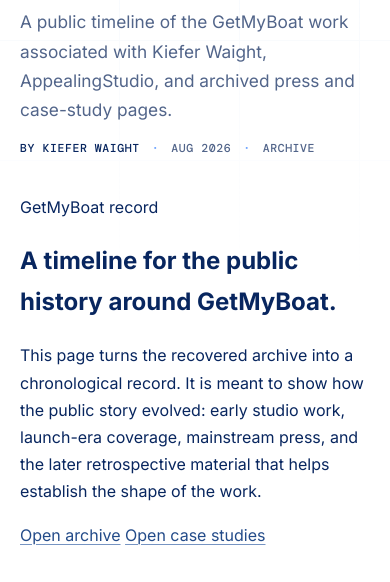
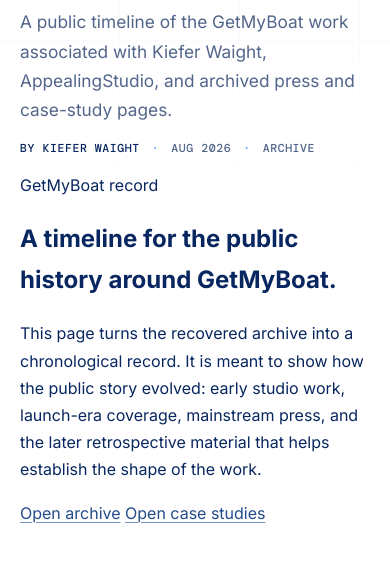
Before and after one commit to kieferwaight/kieferwaight.com, an Astro site: page /archive/getmyboat-timeline in a window 390 px wide. Shown: the part 200-782 px from the top of the page. Built offline with nearby package versions, Linux system fonts and the light colour scheme; Astro itself is replaced by a stand-in of ours.

Commit message:
Adjust margin settings for .page-intro to improve spacing consistency

```diff
--- a/src/styles/global.css
+++ b/src/styles/global.css
@@ -195,7 +195,7 @@
 
 .page-intro {
     max-width: 820px;
-    margin: 0 auto 54px;
+    margin: 0 auto 24px;
 }
 
 .page-intro h1 {
@@ -1006,7 +1006,7 @@
     }
 
     .page-intro {
-        margin-bottom: 38px;
+        margin-bottom: 0;
     }
 
     .home-content>h1 {
```
